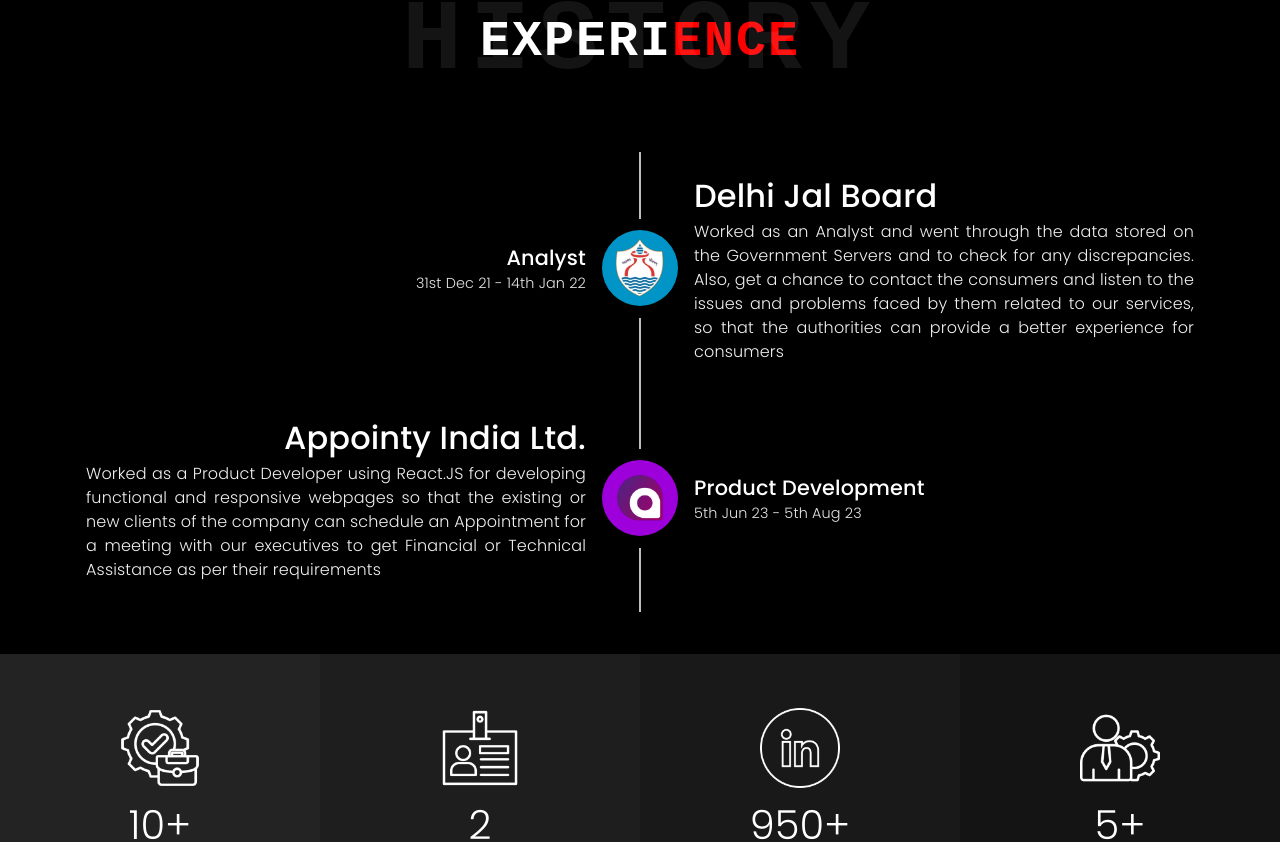
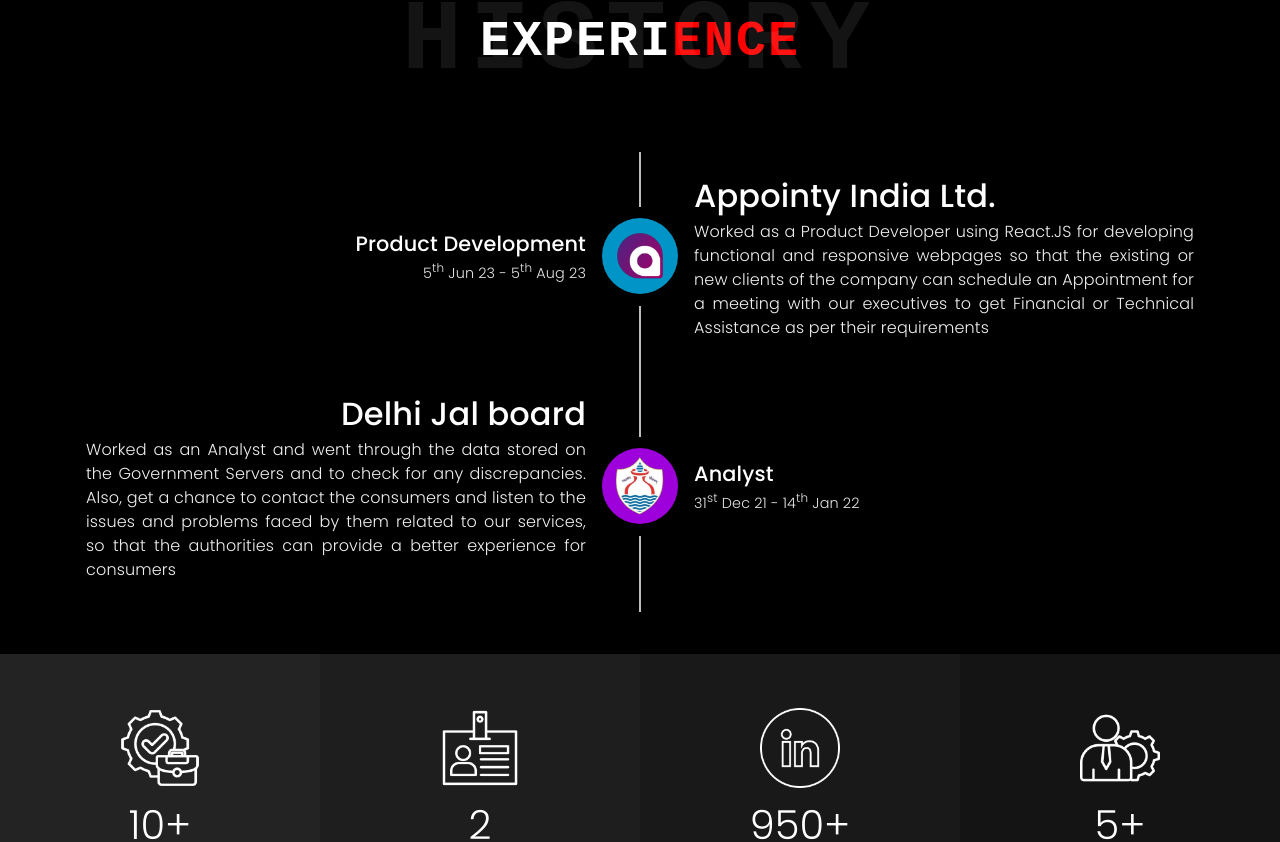
Before and after one commit to yashhkumarrrr/Portfolio, a React (Create React App) app: page / in a window 1280 px wide. Shown: the part 1607-2449 px from the top of the page. Built offline with nearby package versions, Linux system fonts and the light colour scheme.

Commit message:
Portfolio

```diff
--- a/src/components/home.css
+++ b/src/components/home.css
@@ -109,7 +109,7 @@
     flex: 1;
     padding: 20px;
     display: flex;
-    margin-top: 60px;
+    padding-top: 60px;
     align-items: center;
     justify-content: space-evenly;
 }
--- a/src/components/home.js
+++ b/src/components/home.js
@@ -361,29 +361,29 @@
                                     sx={{ m: 'auto 0' }}
                                 >
                                     <div className='timeline-1-minor-1'>
-                                        Analyst
+                                        Product Development
                                     </div>
 
                                     <div className='timeline-1-minor-2'>
-                                        31st Dec 21 - 14th Jan 22
+                                        5<sup>th</sup> Jun 23 - 5<sup>th</sup> Aug 23
                                     </div>
                                 </TimelineOppositeContent>
 
                                 <TimelineSeparator>
                                     <TimelineConnector />
                                     <TimelineDot sx={{ backgroundColor: '#0095c6' }}>
-                                        <img src={djb} alt='' id='timeline-1-icon-1' />
+                                        <img src={appointy} alt='' id='timeline-1-icon-1' />
                                     </TimelineDot>
                                     <TimelineConnector />
                                 </TimelineSeparator>
 
                                 <TimelineContent sx={{ py: '20px', px: 2 }}>
                                     <div className='timeline-1-major-1'>
-                                        Delhi Jal Board
+                                        Appointy India Ltd.
                                     </div>
 
                                     <div className='timeline-1-major-2'>
-                                        Worked as an Analyst and went through the data stored on the Government Servers and to check for any discrepancies. Also, get a chance to contact the consumers and listen to the issues and problems faced by them related to our services, so that the authorities can provide a better experience for consumers
+                                        Worked as a Product Developer using React.JS for developing functional and responsive webpages so that the existing or new clients of the company can schedule an Appointment for a meeting with our executives to get Financial or Technical Assistance as per their requirements
                                     </div>
                                 </TimelineContent>
                             </TimelineItem>
@@ -393,28 +393,28 @@
                                     sx={{ m: 'auto 0' }}
                                 >
                                     <div className='timeline-1-minor-1'>
-                                        Product Development
+                                        Analyst
                                     </div>
 
                                     <div className='timeline-1-minor-2'>
-                                        5th Jun 23 - 5th Aug 23
+                                        31<sup>st</sup> Dec 21 - 14<sup>th</sup> Jan 22
                                     </div>
                                 </TimelineOppositeContent>
 
                                 <TimelineSeparator>
                                     <TimelineConnector />
                                     <TimelineDot sx={{ backgroundColor: '#9e00dc' }}>
-                                        <img src={appointy} alt='' id='timeline-1-icon-2' />
+                                        <img src={djb} alt='' id='timeline-1-icon-2' />
                                     </TimelineDot>
                                     <TimelineConnector />
                                 </TimelineSeparator>
                                 <TimelineContent sx={{ py: '30px', px: 2 }}>
                                     <div className='timeline-1-major-1'>
-                                        Appointy India Ltd.
+                                        Delhi Jal board
                                     </div>
 
                                     <div className='timeline-1-major-2' id='timeline-1-float'>
-                                        Worked as a Product Developer using React.JS for developing functional and responsive webpages so that the existing or new clients of the company can schedule an Appointment for a meeting with our executives to get Financial or Technical Assistance as per their requirements
+                                        Worked as an Analyst and went through the data stored on the Government Servers and to check for any discrepancies. Also, get a chance to contact the consumers and listen to the issues and problems faced by them related to our services, so that the authorities can provide a better experience for consumers
                                     </div>
                                 </TimelineContent>
                             </TimelineItem>
@@ -433,7 +433,34 @@
                             <TimelineItem>
                                 <TimelineSeparator>
                                     <TimelineDot sx={{ backgroundColor: '#0095c6' }}>
-                                        <img src={djb} alt='' id='timeline-2-icon-1' />
+                                        <img src={appointy} alt='' id='timeline-2-icon-1' />
+                                    </TimelineDot>
+                                    <TimelineConnector />
+                                </TimelineSeparator>
+
+                                <TimelineContent sx={{ py: '20px', px: 2 }}>
+                                    <div className='timeline-2-major-1'>
+                                        Appointy India Ltd.
+                                    </div>
+
+                                    <div className='timeline-2-minor-1'>
+                                        Product Developement
+                                    </div>
+
+                                    <div className='timeline-2-minor-2'>
+                                        5<sup>th</sup> Jun 23 - 5<sup>th</sup> Aug 23
+                                    </div>
+
+                                    <div className='timeline-2-major-2'>
+                                        Worked as a Product Developer using React.JS for developing functional and responsive webpages so that the existing or new clients of the company can schedule an Appointment for a meeting with our executives to get Financial or Technical Assistance as per their requirements
+                                    </div>
+                                </TimelineContent>
+                            </TimelineItem>
+
+                            <TimelineItem>
+                                <TimelineSeparator>
+                                    <TimelineDot sx={{ backgroundColor: '#9e00dc' }}>
+                                        <img src={djb} alt='' id='timeline-2-icon-2' />
                                     </TimelineDot>
                                     <TimelineConnector />
                                 </TimelineSeparator>
@@ -448,38 +475,11 @@
                                     </div>
 
                                     <div className='timeline-2-minor-2'>
-                                        31st Dec 21 - 14th Jan 22
+                                        31<sup>st</sup> Dec 21 - 14<sup>th</sup> Jan 22
                                     </div>
 
                                     <div className='timeline-2-major-2'>
                                         Worked as an Analyst and went through the data stored on the Government Servers and to check for any discrepancies. Also, get a chance to contact the consumers and listen to the issues and problems faced by them related to our services, so that the authorities can provide a better experience for consumers
-                                    </div>
-                                </TimelineContent>
-                            </TimelineItem>
-
-                            <TimelineItem>
-                                <TimelineSeparator>
-                                    <TimelineDot sx={{ backgroundColor: '#9e00dc' }}>
-                                        <img src={appointy} alt='' id='timeline-2-icon-2' />
-                                    </TimelineDot>
-                                    <TimelineConnector />
-                                </TimelineSeparator>
-
-                                <TimelineContent sx={{ py: '20px', px: 2 }}>
-                                    <div className='timeline-2-major-1'>
-                                        Appointy India Ltd.
-                                    </div>
-
-                                    <div className='timeline-2-minor-1'>
-                                        Product Development
-                                    </div>
-
-                                    <div className='timeline-2-minor-2'>
-                                        5th Jun 23 - 5th Aug 23
-                                    </div>
-
-                                    <div className='timeline-2-major-2'>
-                                        Worked as a Product Developer using React.JS for developing functional and responsive webpages so that the existing or new clients of the company can schedule an Appointment for a meeting with our executives to get Financial or Technical Assistance as per their requirements
                                     </div>
                                 </TimelineContent>
                             </TimelineItem>
```
Also changed, not shown: src/components/images/logo-dark.webp (added), src/components/images/logo-light.webp (added).
